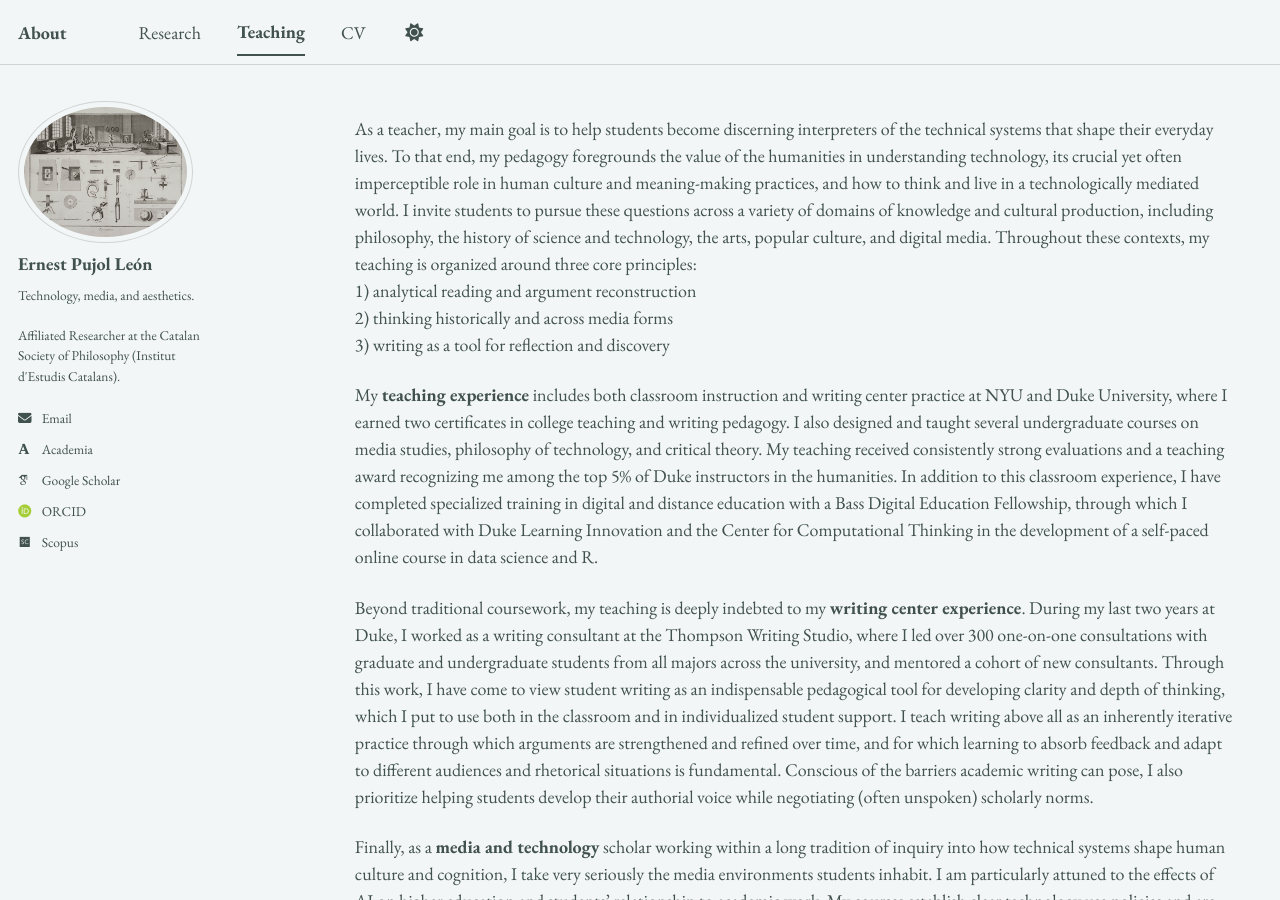
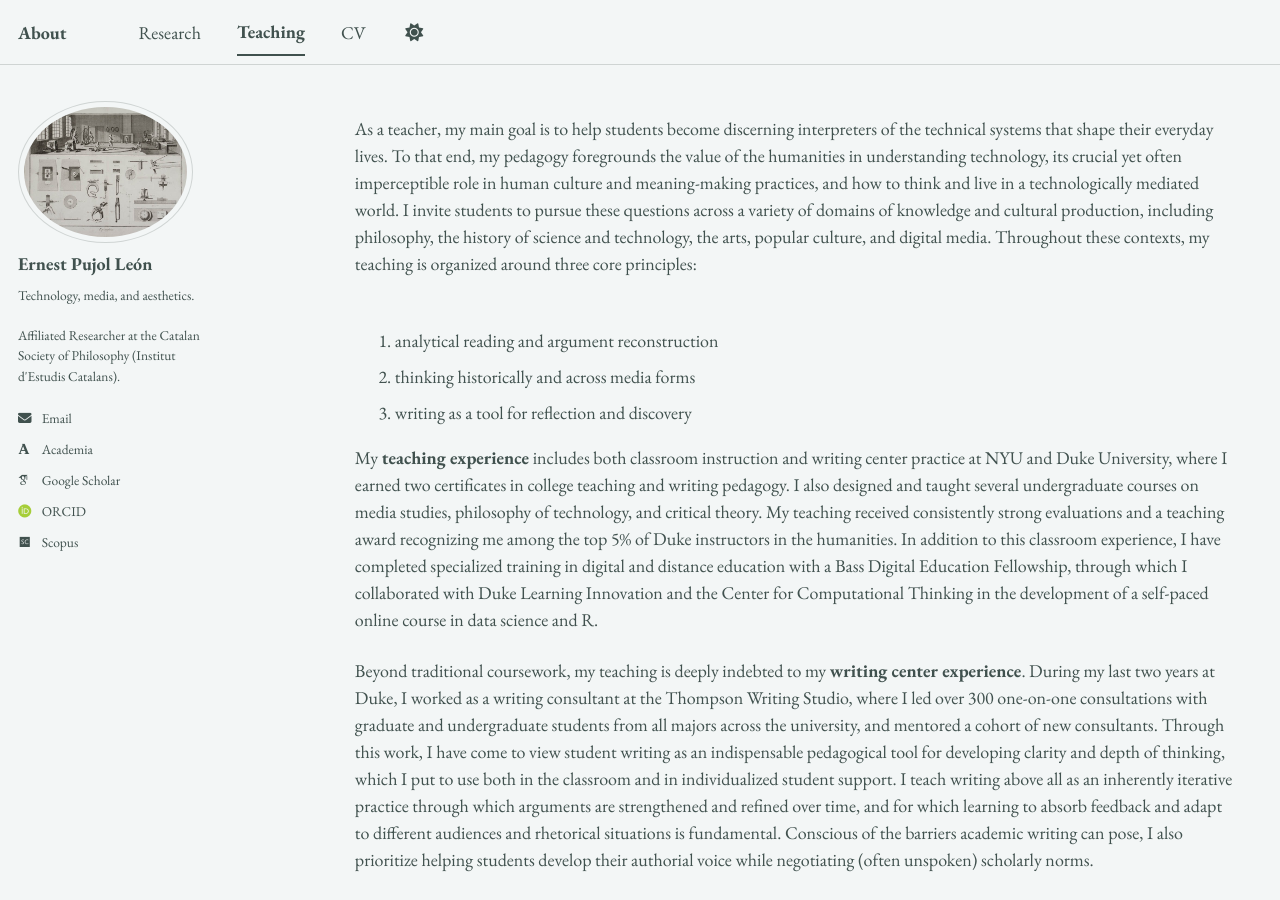
Before and after one commit to epujol90/epujol90.github.io, a Jekyll site: the page built from _pages/teaching.md, in a window 1280 px wide and 900 px high. Built offline with Jekyll 4.4.1, drawn with Linux system fonts in a browser that asks for light colours; some web fonts are replaced; a script bundle is joined from its source files by our own code; library files that are not in the unit come from our copies.

Commit message:
Update teaching.md

```diff
--- a/_pages/teaching.md
+++ b/_pages/teaching.md
@@ -5,10 +5,10 @@ permalink: /teaching/
 author_profile: true
 ---
 
-As a teacher, my main goal is to help students become discerning interpreters of the technical systems that shape their everyday lives. To that end, my pedagogy foregrounds the value of the humanities in understanding technology, its crucial yet often imperceptible role in human culture and meaning-making practices, and how to think and live in a technologically mediated world. I invite students to pursue these questions across a variety of domains of knowledge and cultural production, including philosophy, the history of science and technology, the arts, popular culture, and digital media. Throughout these contexts, my teaching is organized around three core principles: <br>
-1) analytical reading and argument reconstruction<br>
-2) thinking historically and across media forms<br>
-3) writing as a tool for reflection and discovery<br>
+As a teacher, my main goal is to help students become discerning interpreters of the technical systems that shape their everyday lives. To that end, my pedagogy foregrounds the value of the humanities in understanding technology, its crucial yet often imperceptible role in human culture and meaning-making practices, and how to think and live in a technologically mediated world. I invite students to pursue these questions across a variety of domains of knowledge and cultural production, including philosophy, the history of science and technology, the arts, popular culture, and digital media. Throughout these contexts, my teaching is organized around three core principles: <br><br>
+1. analytical reading and argument reconstruction<br>
+2. thinking historically and across media forms<br>
+3. writing as a tool for reflection and discovery<br>
 
 My **teaching experience** includes both classroom instruction and writing center practice at NYU and Duke University, where I earned two certificates in college teaching and writing pedagogy. I also designed and taught several undergraduate courses on media studies, philosophy of technology, and critical theory. My teaching received consistently strong evaluations and a teaching award recognizing me among the top 5% of Duke instructors in the humanities. In addition to this classroom experience, I have completed specialized training in digital and distance education with a Bass Digital Education Fellowship, through which I collaborated with Duke Learning Innovation and the Center for Computational Thinking in the development of a self-paced online course in data science and R.
 
```
